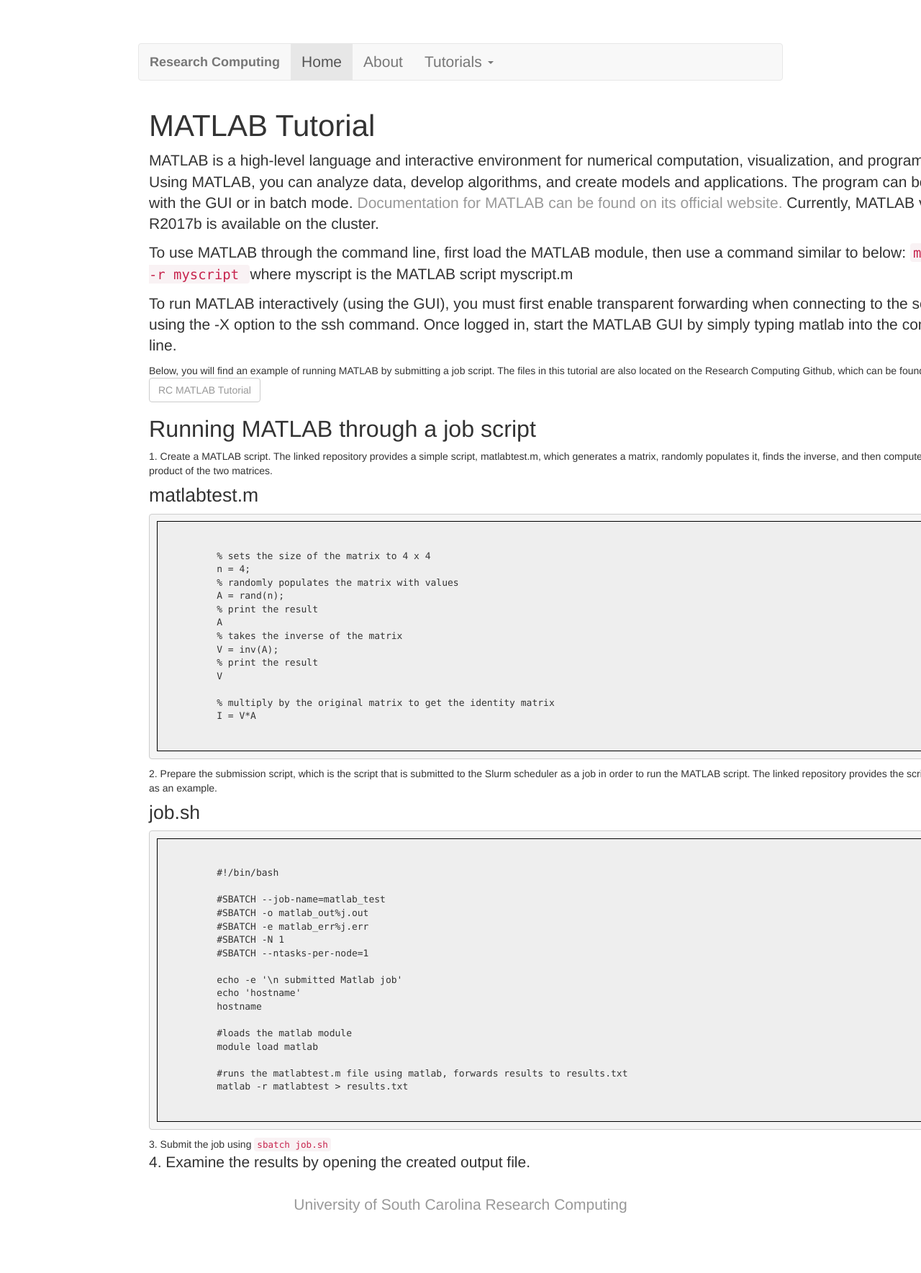
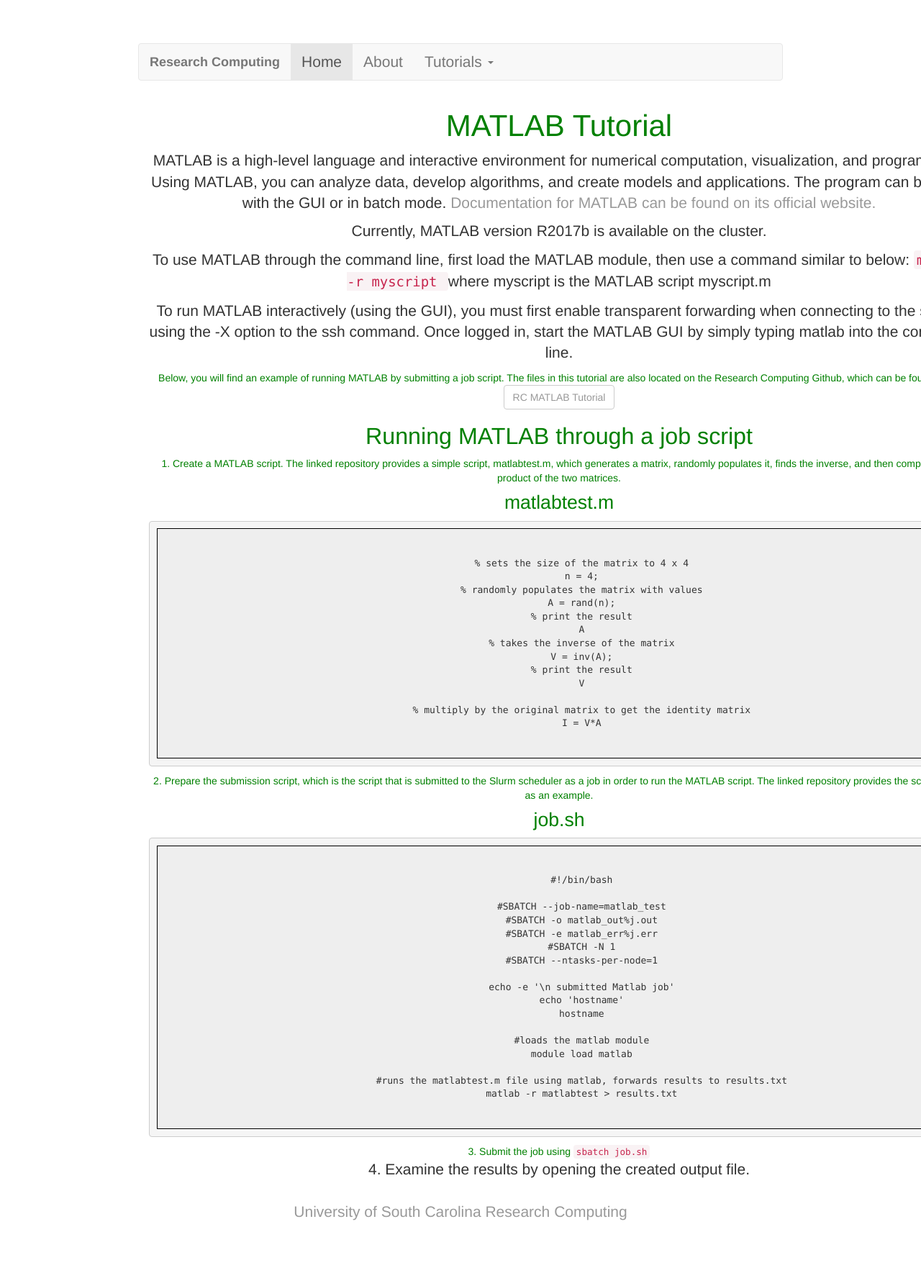
Before and after one commit to aholdeman/malab-test, a Jekyll site: the page built from tutorials/matlab/index.html, in a window 1280 px wide. Shown: the whole page at 72% size. Built offline with Jekyll 4.4.1, drawn with Linux system fonts in a browser that asks for light colours.

Commit message:
Why is formatting terrible

```diff
--- a/css/main.css
+++ b/css/main.css
@@ -17,3 +17,8 @@
     display: block;
     padding: 20px;
 }
+
+div {
+    text-align: center;
+    color: green;
+}
--- a/tutorials/matlab/index.html
+++ b/tutorials/matlab/index.html
@@ -7,8 +7,8 @@
 	<h1>MATLAB Tutorial</h1>
 	<p>
 		MATLAB is a high-level language and interactive environment for numerical computation, visualization, and programming. Using MATLAB, you can analyze data, develop algorithms, and create models and applications. The program can be used with the GUI or in batch mode.
-		<a href="https://www.mathworks.com/help/matlab/">Documentation for MATLAB can be found on its official website.</a>
-		Currently, MATLAB version R2017b is available on the cluster. </p>
+		<a href="https://www.mathworks.com/help/matlab/">Documentation for MATLAB can be found on its official website.</a></p>
+		<p>Currently, MATLAB version R2017b is available on the cluster. </p>
 
 	<p>To use MATLAB through the command line, first load the MATLAB module, then use a command similar to below:
 		<code> matlab -r myscript </code>
```
